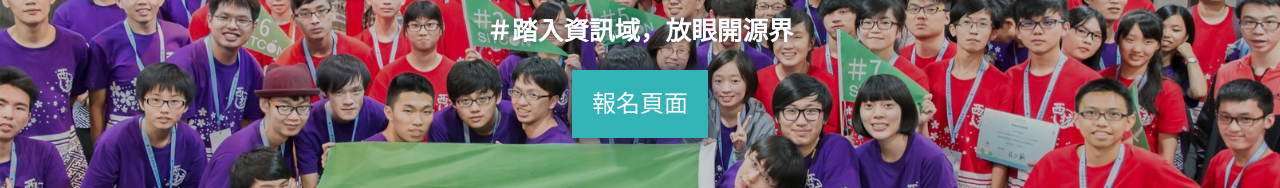
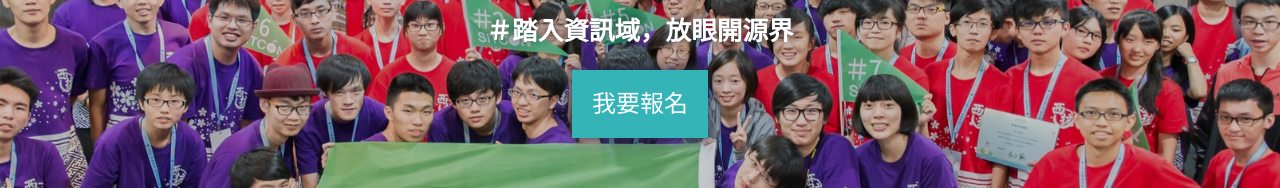
Before and after one commit to sitcon-tw/camp2017, a Vue app: page / in a window 1280 px wide. Shown: the part 360-548 px from the top of the page. Built offline with nearby package versions, Linux system fonts and the light colour scheme.

Commit message:
Modify text of button

```diff
--- a/src/components/Banner.vue
+++ b/src/components/Banner.vue
@@ -4,15 +4,21 @@
       <h1 class="title">SITCON 開源城</h1>
       <h2 class="subtitle">踏入資訊域，放眼開源界</h2>
       <div class="center">
-        <a href="https://sitcon.kktix.cc/events/sitcon-camp2017" target="_blank" class="button">報名頁面</a>
+        <a href="#registration" @click="registration()" class="button">我要報名</a>
       </div>
     </header>
   </div>
 </template>
 
 <script>
+import jump from 'jump.js'
 export default {
-  name: 'Banner'
+  name: 'Banner',
+  methods: {
+    registration () {
+      jump('#registration')
+    }
+  }
 }
 </script>
 <style lang="stylus">
```
